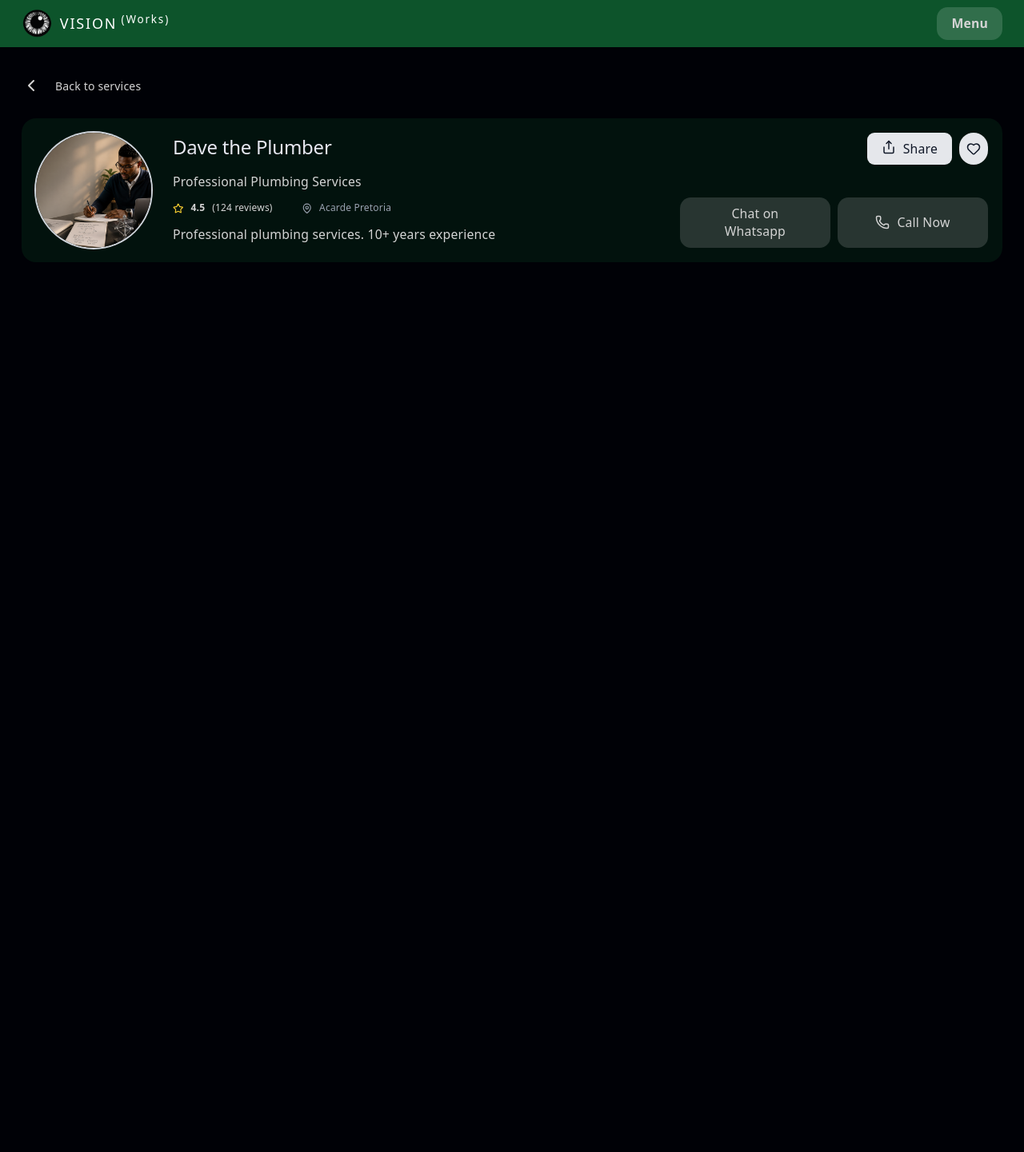
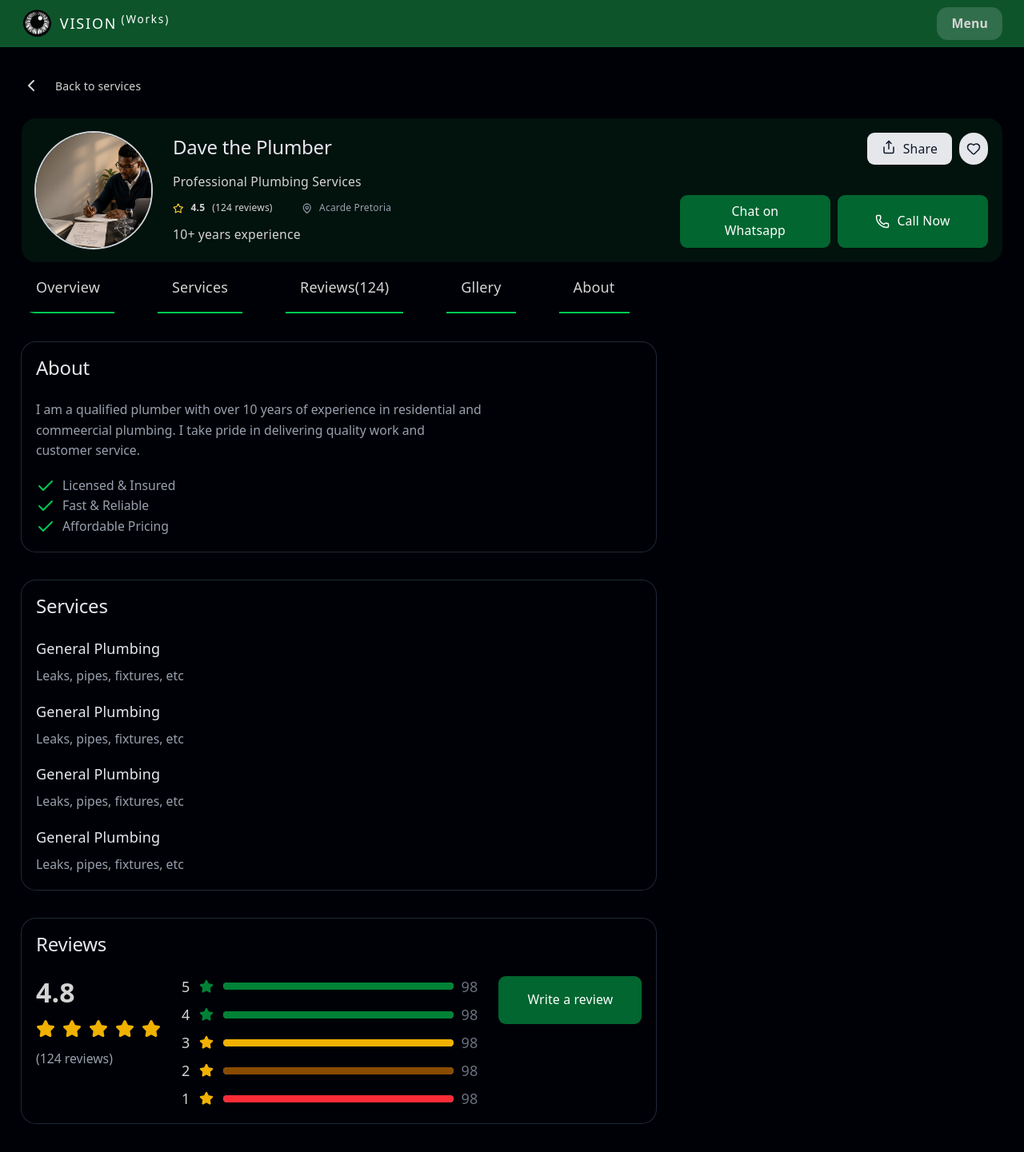
Before and after one commit to BlessingDotDev/landing-page-template-1, a React (Vite) app: page /profile in a window 1280 px wide. Shown: the whole page at 80% size. Before the commit the page ends 800 px from the top, so only its background shows below. Built offline with nearby package versions, Linux system fonts and the light colour scheme.

Commit message:
Add profile navList, about container, services container and reviews

```diff
--- a/src/components/ui/Button.tsx
+++ b/src/components/ui/Button.tsx
@@ -19,7 +19,7 @@ interface ButtonProps
 
 const variantStyles: Record<ButtonVariant, string> = {
   primaryHeader: "bg-white/15 rounded-xl hover:bg-white/20",
-  primary: "text-white leading-normal bg-green-600  hover:ring-1 hover:bg-black ring-green-600",
+  primary: "text-white leading-normal bg-green-800  hover:ring-1 hover:bg-black ring-green-600",
   secondary: "bg-gray-200 text-gray-900 hover:bg-gray-300",
   tertiary: "text-gray-900 hover:bg-gray-800 text-white",
   outline: "leading-normal hover:bg-green-600 ring-1 bg-black ring-green-600",
--- /dev/null
+++ b/src/data/profile.ts
@@ -0,0 +1,23 @@
+export const profileNav = [
+  {
+    id: crypto.randomUUID(),
+    name: 'Overview'
+  }, {
+    id: crypto.randomUUID(),
+    name: 'Services'
+  }, {
+    id: crypto.randomUUID(),
+    name: 'Reviews(124)'
+  }, {
+    id: crypto.randomUUID(),
+    name: 'Gllery'
+  }, {
+    id: crypto.randomUUID(),
+    name: 'About',
+    qualities: [
+      'Licensed & Insured',
+      'Fast & Reliable',
+      'Affordable Pricing'
+    ]
+  }
+]
--- a/src/index.css
+++ b/src/index.css
@@ -33,7 +33,6 @@ body {
   margin: 0;
 }
 
-
 h1,
 h2,
 h3 {
@@ -65,6 +64,10 @@ h2 {
     @apply flex justify-center items-center;
   }
 
+  .container {
+    @apply flex flex-col gap-4 ring-1 ring-gray-800 rounded-2xl p-4;
+  }
+
   .hoverEffect {
     @apply transition-colors duration-200 ease-in-out;
   }
--- a/src/pages/profile/ProfilePage.tsx
+++ b/src/pages/profile/ProfilePage.tsx
@@ -1,11 +1,15 @@
 import Header from "../../components/layout/Header"
 import Footer from "../../components/layout/Footer"
+
 import {
-  ChevronLeft,
-  Star, MapPinIcon,
-  Heart, Share, Phone
+  ChevronLeft, Star, MapPinIcon,
+  Heart, Share, Phone, CheckIcon,
+  StarOff
 } from "lucide-react";
+
 import Button from "../../components/ui/Button"
+import Text from "../../components/ui/Text";
+import { profileNav } from "../../data/profile"
 
 function ProfilePage() {
   return (
@@ -20,7 +24,8 @@ function ProfilePage() {
         </div>
 
         <section>
-          <div className="bg-green-900/20 p-4 rounded-2xl flex flex-col gap-8 md:flex-row justify-between">
+          <div className="bg-green-900/20 p-4 rounded-2xl
+            flex flex-col gap-12 md:flex-row justify-between">
             <div className="flex items-center gap-6">
               <img
                 alt="profile image"
@@ -31,20 +36,13 @@ function ProfilePage() {
               <div className="flex flex-col gap-2">
                 <div className="flex justify-between">
                   <h2 >Dave the Plumber</h2>
-                  <div className="flex md:hidden justify-end gap-2">
-                    <Button
-                      size="xs"
-                      variant="secondary"
-                      className="flex gap-2 self-start"
-                    >
-                      <Share className="h-4 w-4" />
-                      Share
-                    </Button>
-
-                    <Button variant="rounded" size="round" className="self-start">
-                      <Heart className="h-4 w-4 " />
-                    </Button>
-                  </div>
+                  <Button
+                    size="round"
+                    variant="rounded"
+                    className="md:hidden self-start"
+                  >
+                    <Heart className="h-4 w-4 " />
+                  </Button>
                 </div>
 
                 <p className="text-sm">Professional Plumbing Services</p>
@@ -63,7 +61,7 @@ function ProfilePage() {
                 </div>
 
                 <p className="text-sm  md:block">
-                  Professional plumbing services. 10+ years experience
+                  10+ years experience
                 </p>
               </div>
             </div>
@@ -85,16 +83,159 @@ function ProfilePage() {
               </div>
 
               <div className="flex gap-2">
-                <Button variant="primaryHeader" className="w-1/2">
+                <Button className="w-1/2">
                   Chat on Whatsapp
                 </Button>
 
-                <Button variant="primaryHeader" className="flex gap-2 w-1/2 flexcenter">
+                <Button
+                  className="flex gap-2 w-1/2 flexcenter"
+                >
                   <Phone className="w-4 h-4" />
                   Call Now
                 </Button>
               </div>
+            </div>
+          </div>
 
+          <ul className="flex items-center justify-between
+            md:justify-start md:gap-12 rounded-2xl overflow-hidden">
+            {profileNav.map((link) => (
+              <li
+                key={link.id}
+                className="p-4 border-b-2 border-green-500"
+              >
+                {link.name}
+              </li>
+            ))}
+          </ul>
+        </section>
+
+        <section>
+          <div className="grid grid-cols-[2fr_1fr] gap-8 my-8">
+            <div className="flex flex-col gap-8">
+              <div className="container">
+                <h2>About</h2>
+
+                <Text className="max-w-124">
+                  I am a qualified plumber with over 10 years of
+                  experience in residential and commeercial plumbing.
+                  I take pride in delivering quality work and customer service.
+                </Text>
+
+                <div>
+                  {profileNav[4].qualities?.map((quality, i) => (
+                    <div key={i} className="flex items-center gap-2">
+                      <CheckIcon className="text-green-500" />
+                      <Text>
+                        {quality}
+                      </Text>
+                    </div>
+                  ))}
+                </div>
+              </div>
+
+              <div className="container">
+                <h2>Services</h2>
+
+                <div className="flex flex-col gap-2">
+                  <h3>General Plumbing</h3>
+                  <Text>Leaks, pipes, fixtures, etc</Text>
+                </div>
+                <div className="flex flex-col gap-2">
+                  <h3>General Plumbing</h3>
+                  <Text>Leaks, pipes, fixtures, etc</Text>
+                </div>
+                <div className="flex flex-col gap-2">
+                  <h3>General Plumbing</h3>
+                  <Text>Leaks, pipes, fixtures, etc</Text>
+                </div>
+                <div className="flex flex-col gap-2">
+                  <h3>General Plumbing</h3>
+                  <Text>Leaks, pipes, fixtures, etc</Text>
+                </div>
+              </div>
+
+              <div className="container">
+                <h2>Reviews</h2>
+
+                <div className="flex justify-between">
+                  <div className="flex flex-col gap-3">
+                    <Text variant="title">4.8</Text>
+
+                    <div className="flex gap-2">
+                      <Star className="text-yellow-500" fill="currentColor" />
+                      <Star className="text-yellow-500" fill="currentColor" />
+                      <Star className="text-yellow-500" fill="currentColor" />
+                      <Star className="text-yellow-500" fill="currentColor" />
+                      <Star className="text-yellow-500" fill="currentColor" />
+                    </div>
+
+                    <Text>(124 reviews)</Text>
+                  </div>
+
+                  <div className="flex flex-col gap-2">
+                    <div className="flex items-center gap-2">
+                      <p>5</p>
+                      <Star className="h-4 text-green-700" fill="currentColor" />
+
+                      <div className="relative w-64 h-2 bg-gray-400 rounded-lg overflow-hidden">
+                        <div className="absolute bg-green-700 inset-0" />
+                      </div>
+
+                      <p className="text-gray-500">98</p>
+                    </div>
+                    <div className="flex items-center gap-2">
+                      <p>4</p>
+                      <Star className="h-4 text-green-700" fill="currentColor" />
+
+                      <div className="relative w-64 h-2 bg-gray-400 rounded-lg overflow-hidden">
+                        <div className="absolute bg-green-700 inset-0" />
+                      </div>
+
+                      <p className="text-gray-500">98</p>
+                    </div>
+                    <div className="flex items-center gap-2">
+                      <p>3</p>
+                      <Star className="h-4 text-yellow-500" fill="currentColor" />
+
+                      <div className="relative w-64 h-2 bg-gray-400 rounded-lg overflow-hidden">
+                        <div className="absolute bg-yellow-500 inset-0" />
+                      </div>
+
+                      <p className="text-gray-500">98</p>
+                    </div>
+
+                    <div className="flex items-center gap-2">
+                      <p>2</p>
+                      <Star className="h-4 text-yellow-500" fill="currentColor" />
+
+                      <div className="relative w-64 h-2 bg-gray-400 rounded-lg overflow-hidden">
+                        <div className="absolute bg-yellow-800 inset-0" />
+                      </div>
+
+                      <p className="text-gray-500">98</p>
+                    </div>
+
+                    <div className="flex items-center gap-2">
+                      <p>1</p>
+                      <Star className="h-4 text-yellow-500" fill="currentColor" />
+
+                      <div className="relative w-64 h-2 bg-gray-400 rounded-lg overflow-hidden">
+                        <div className="absolute bg-red-500 inset-0" />
+                      </div>
+
+                      <p className="text-gray-500">98</p>
+                    </div>
+                  </div>
+
+                  <Button size="lg" className="self-start" >
+                    Write a review
+                  </Button>
+
+                </div>
+              </div>
+            </div>
+            <div>
             </div>
           </div>
         </section>
```
